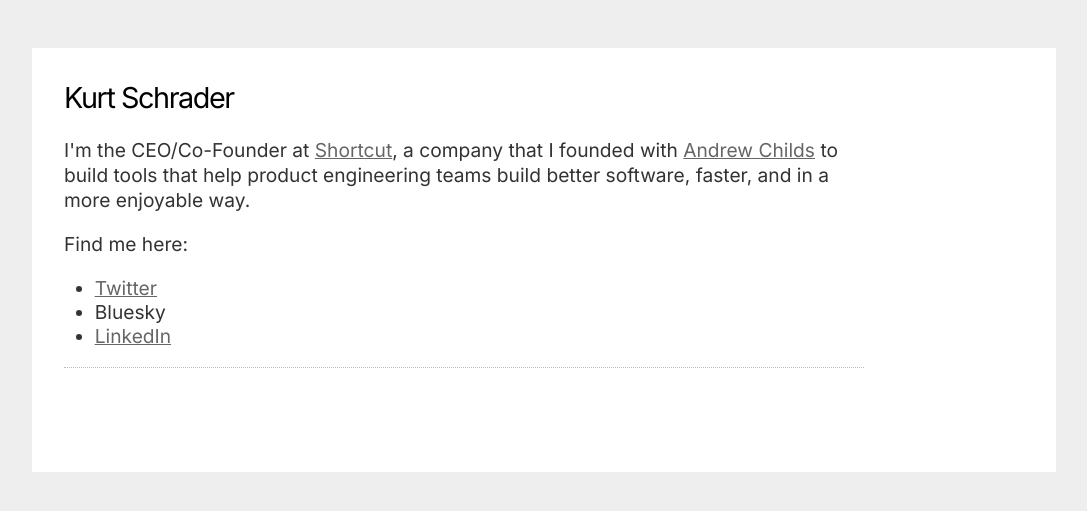
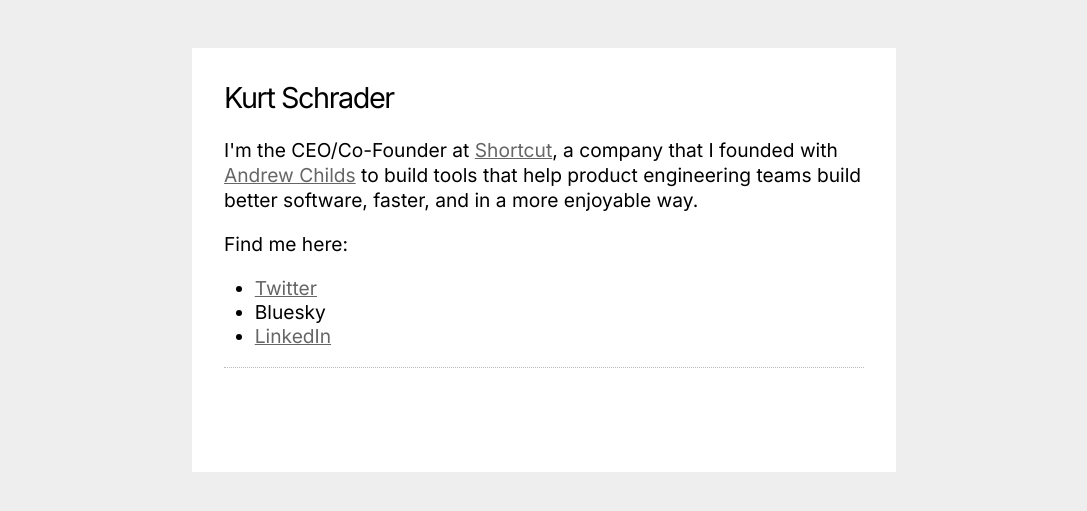
Before and after one commit to kschrader/kschrader.github.com, a Jekyll site: the page built from index.html, in a window 1280 px wide. Shown: the top 511 px of the page, without its empty margins (96-1183 px from the left). Built offline with Jekyll 4.4.1, drawn with Linux system fonts in a browser that asks for light colours; Markdown is read by kramdown in place of the engine named in the settings.

Commit message:
Fix spacing

```diff
--- a/styles/schrade.css
+++ b/styles/schrade.css
@@ -24,8 +24,7 @@
 	margin: 0px;
 	padding: 1em;
 	background: #fff;
-	max-width: 62em;
-	min-width: 62em;
+	max-width: 42em;
 	margin-left: auto;
 	margin-right: auto;
 }
@@ -118,7 +117,7 @@
 }
 .postcontent {
 	font-size: 1.2em;
-	color: #333;
+	color: #000;
 }
 .postcontent a {
 	text-decoration: underline;
```
